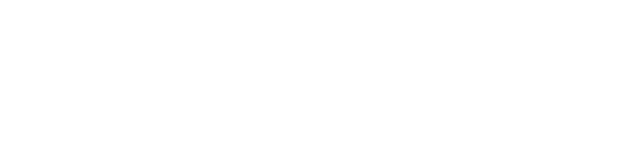
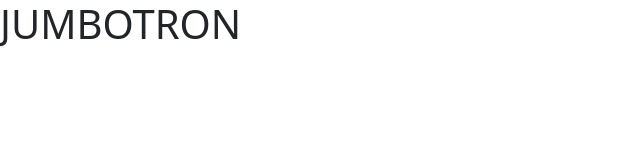
Before and after one commit to phil-garip/Project-Tracker, a plain HTML site: page index.html in a window 1280 px wide. Shown: the whole page, without its empty margins (0-640 px from the left). Drawn offline with nearby package versions, Linux system fonts and the light colour scheme.

Commit message:
added header

```diff
--- a/index.html
+++ b/index.html
@@ -14,11 +14,13 @@
 
     <!-- Jumbotron -->
     <div>
-
+        <header>
+            <h1>JUMBOTRON</h1>
+        </header>
     </div>
 
     <!-- Row -->
- <div class = "row">
+    <div class = "row">
 
     <!-- Card -->
     <div class = "col-3">
```
